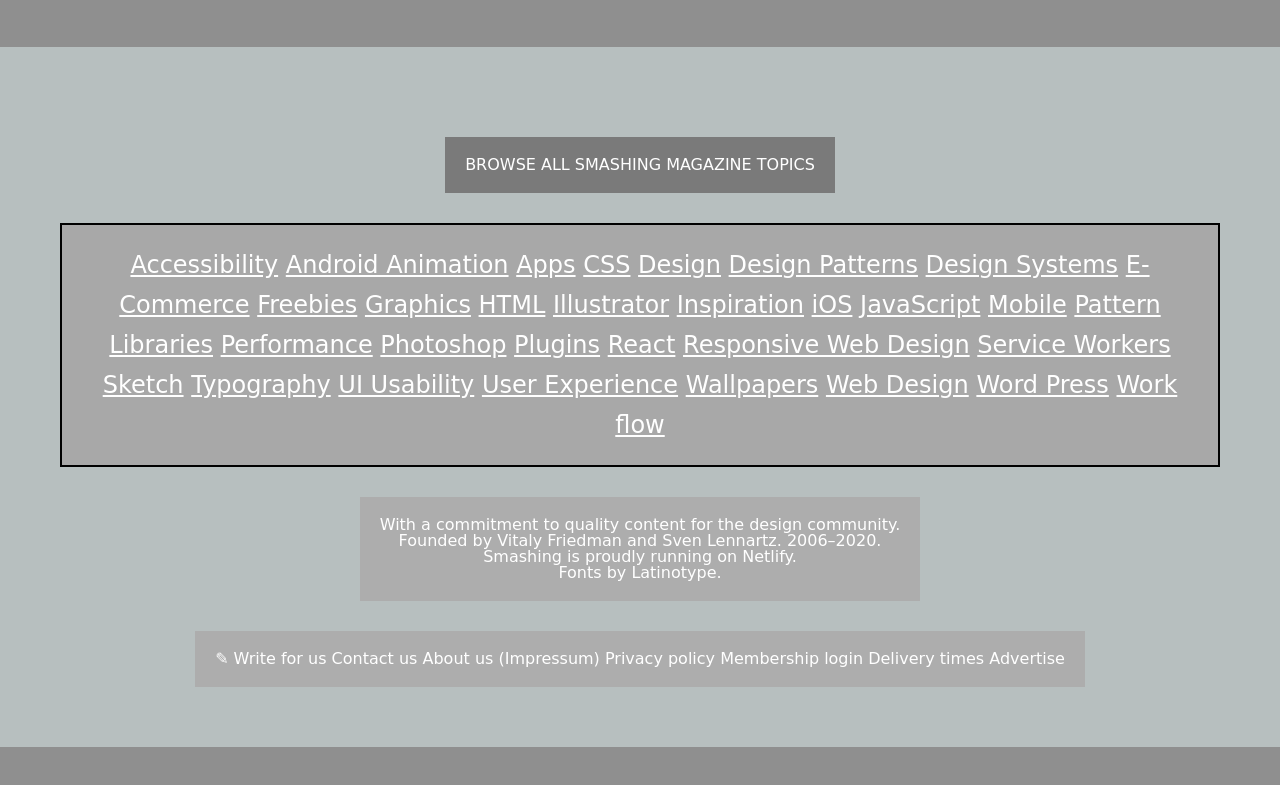
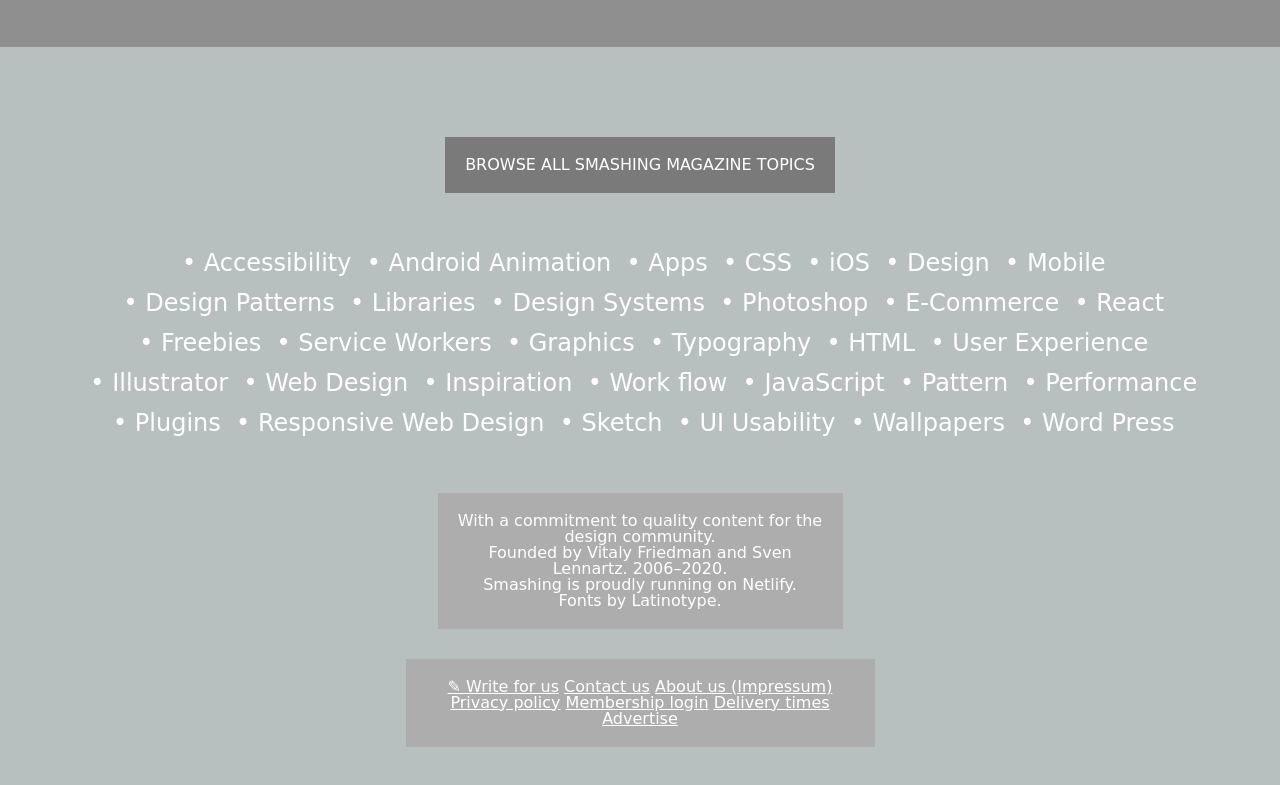
Before and after one commit to MarilenaRoque/HeatMapSmashingMagazine, a plain HTML site: page index.html in a window 1280 px wide. Shown: the part 9253-10038 px from the top of the page. Before the commit the page ends 10000 px from the top, so only its background shows below. Drawn offline with Linux system fonts and the light colour scheme; a web font is replaced by a local one.

Commit message:
Added screenshot and footer style
Added a full body screenshot in the README.md
Added the dot between the footer links
Styled the with for the credits division

```diff
--- a/assets/styles/style.css
+++ b/assets/styles/style.css
@@ -195,6 +195,14 @@
 
 footer .credits,
 .nav-bottom-outer { background-color: #adadad; }
+
+.credits-1 {
+  width: 405px;
+}
+
+.credits-2 {
+  width: 469px;
+}
 
 nav li,
 main article:first-of-type,
@@ -417,7 +425,19 @@
 
 .footer-links a {
   color: #fff;
+  text-decoration: none;
 }
+
+.credits a {
+  color: #fff;
+}
+
+.footer-links li, .credits li{
+  display: inline-block;
+}
+
+
+
 
 .articles > * {
   padding: 26px;
--- a/index.html
+++ b/index.html
@@ -428,41 +428,41 @@
 
     <footer class="flex column align-center text-center">
         <div>BROWSE ALL SMASHING MAGAZINE TOPICS</div>
-        <nav class="footer-links">
-            <a href="#">Accessibility</a>
-            <a href="#">Android Animation</a>
-            <a href="#">Apps</a>
-            <a href="#">CSS</a>
-            <a href="#">Design</a>
-            <a href="#">Design Patterns</a>
-            <a href="#">Design Systems</a>
-            <a href="#">E-Commerce</a>
-            <a href="#">Freebies</a>
-            <a href="#">Graphics</a>
-            <a href="#">HTML</a>
-            <a href="#">Illustrator</a>
-            <a href="#">Inspiration</a>
-            <a href="#">iOS</a>
-            <a href="#">JavaScript</a>
-            <a href="#">Mobile</a>
-            <a href="#">Pattern</a>
-            <a href="#">Libraries</a>
-            <a href="#">Performance</a>
-            <a href="#">Photoshop</a>
-            <a href="#">Plugins</a>
-            <a href="#">React</a>
-            <a href="#">Responsive Web Design</a>
-            <a href="#">Service Workers</a>
-            <a href="#">Sketch</a>
-            <a href="#">Typography</a>
-            <a href="#">UI Usability</a>
-            <a href="#">User Experience</a>
-            <a href="#">Wallpapers</a>
-            <a href="#">Web Design</a>
-            <a href="#">Word Press</a>
-            <a href="#">Work flow</a>
-        </nav>
-        <div class="credits">
+        <ul class="footer-links">
+            <li>&nbsp;&bull; <a href="#">Accessibility</a></li>
+            <li>&nbsp;&bull; <a href="#">Android Animation</a></li>
+            <li>&nbsp;&bull; <a href="#">Apps</a></li>
+            <li>&nbsp;&bull; <a href="#">CSS</a></li>
+            <li>&nbsp;&bull; <a href="#">iOS</a></li>
+            <li>&nbsp;&bull; <a href="#">Design</a></li>
+            <li>&nbsp;&bull; <a href="#">Mobile</a></li>
+            <li>&nbsp;&bull; <a href="#">Design Patterns</a></li>
+            <li>&nbsp;&bull; <a href="#">Libraries</a></li>
+            <li>&nbsp;&bull; <a href="#">Design Systems</a></li>
+            <li>&nbsp;&bull; <a href="#">Photoshop</a></li>
+            <li>&nbsp;&bull; <a href="#">E-Commerce</a></li>
+            <li>&nbsp;&bull; <a href="#">React</a></li>
+            <li>&nbsp;&bull; <a href="#">Freebies</a></li>
+            <li>&nbsp;&bull; <a href="#">Service Workers</a></li>
+            <li>&nbsp;&bull; <a href="#">Graphics</a></li>
+            <li>&nbsp;&bull; <a href="#">Typography</a></li>
+            <li>&nbsp;&bull; <a href="#">HTML</a></li>
+            <li>&nbsp;&bull; <a href="#">User Experience</a></li>
+            <li>&nbsp;&bull; <a href="#">Illustrator</a></li>
+            <li>&nbsp;&bull; <a href="#">Web Design</a></li>
+            <li>&nbsp;&bull; <a href="#">Inspiration</a></li>
+            <li>&nbsp;&bull; <a href="#">Work flow</a></li>
+            <li>&nbsp;&bull; <a href="#">JavaScript</a></li>
+            <li>&nbsp;&bull; <a href="#">Pattern</a></li>
+            <li>&nbsp;&bull; <a href="#">Performance</a></li>
+            <li>&nbsp;&bull; <a href="#">Plugins</a></li>
+            <li>&nbsp;&bull; <a href="#">Responsive Web Design</a></li>
+            <li>&nbsp;&bull; <a href="#">Sketch</a></li>
+            <li>&nbsp;&bull; <a href="#">UI Usability</a></li>
+            <li>&nbsp;&bull; <a href="#">Wallpapers</a></li>
+            <li>&nbsp;&bull; <a href="#">Word Press</a></li>
+        </ul>
+        <div class="credits credits-1">
             With a commitment to quality content for the design community.
             <br />
             Founded by Vitaly Friedman and Sven Lennartz. 2006–2020.
@@ -471,8 +471,16 @@
             <br />
             Fonts by Latinotype.
         </div>
-        <div class="credits">
-            ✎ Write for us Contact us About us (Impressum) Privacy policy Membership login Delivery times Advertise
+        <div class="credits credits-2">
+            <ul>
+                <li><a href="#">✎ Write for us</a></li>
+                <li><a href="#">Contact us</a></li>
+                <li><a href="#">About us (Impressum)</a></li>
+                <li><a href="#">Privacy policy</a></li>
+                <li><a href="#">Membership login</a></li>
+                <li><a href="#">Delivery times</a></li>
+                <li><a href="#">Advertise</a></li>
+            </ul>
         </div>
     </footer>
 
```
Also changed, not shown: 2 other files.
